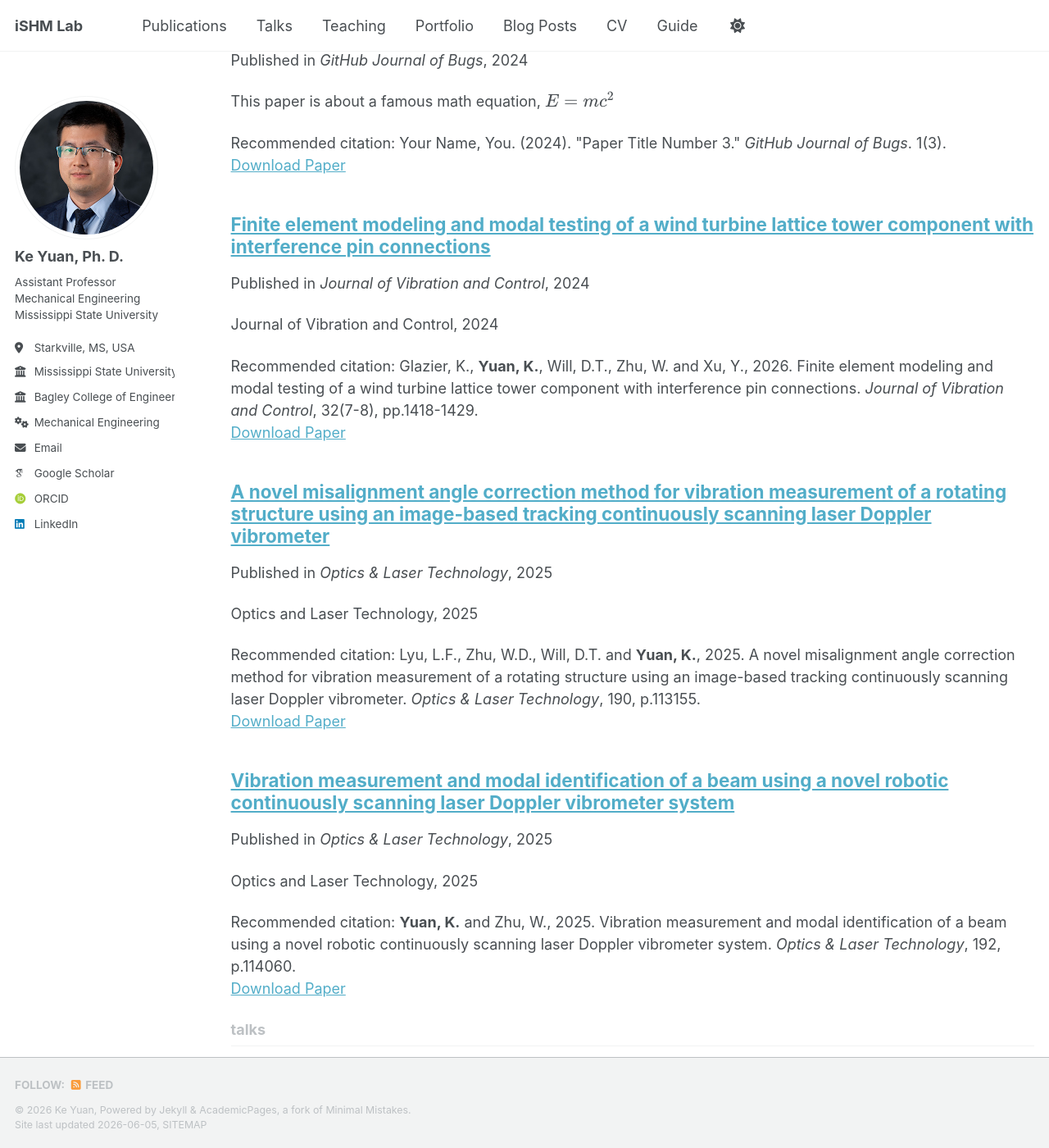
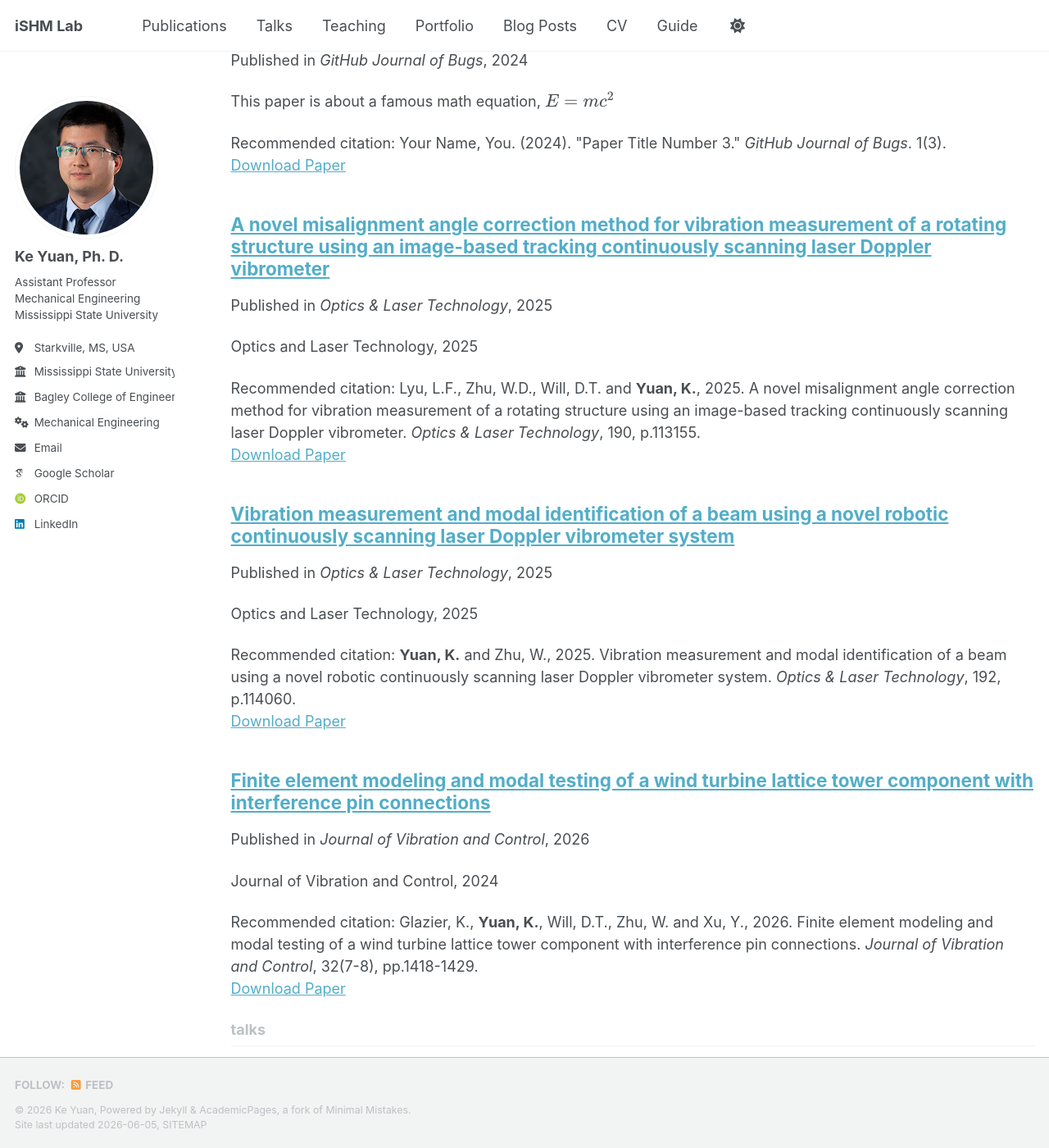
Before and after one commit to KeYuan2025/KeYuan2025.github.io, a Jekyll site: the page built from _pages/collection-archive.html, in a window 1280 px wide and 1400 px high, scrolled down 1875 px. Shown: the whole window at 82% size. Built offline with Jekyll 4.4.1, drawn with Linux system fonts in a browser that asks for light colours; some web fonts are replaced; a script bundle is joined from its source files by our own code; library files that are not in the unit come from our copies.

Commit message:
Update 2024-07-22-interference-pin.md

```diff
--- a/_publications/2024-07-22-interference-pin.md
+++ b/_publications/2024-07-22-interference-pin.md
@@ -4,7 +4,7 @@ collection: publications
 category: manuscripts
 permalink: /publication/2024-07-22-interference-pin
 excerpt: 'Journal of Vibration and Control, 2024'
-date: 2024-07-22
+date: 2026-04-01
 venue: 'Journal of Vibration and Control'
 paperurl: 'https://keyuan2025.github.io/files/2024_interference_pin.pdf'
 citation: 'Glazier, K., <strong>Yuan, K.</strong>, Will, D.T., Zhu, W. and Xu, Y., 2026. Finite element modeling and modal testing of a wind turbine lattice tower component with interference pin connections. <i>Journal of Vibration and Control</i>, 32(7-8), pp.1418-1429.'
```
